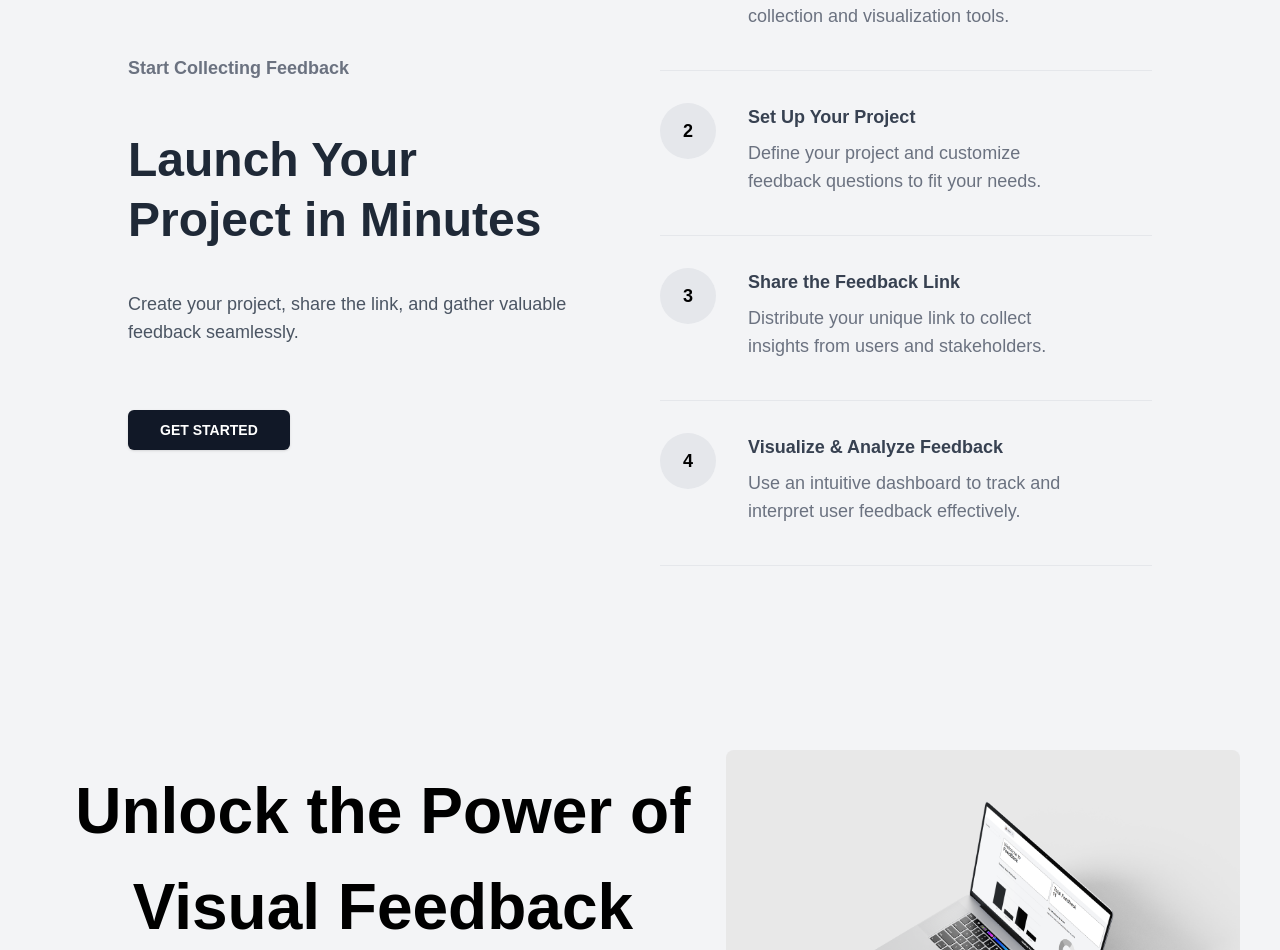
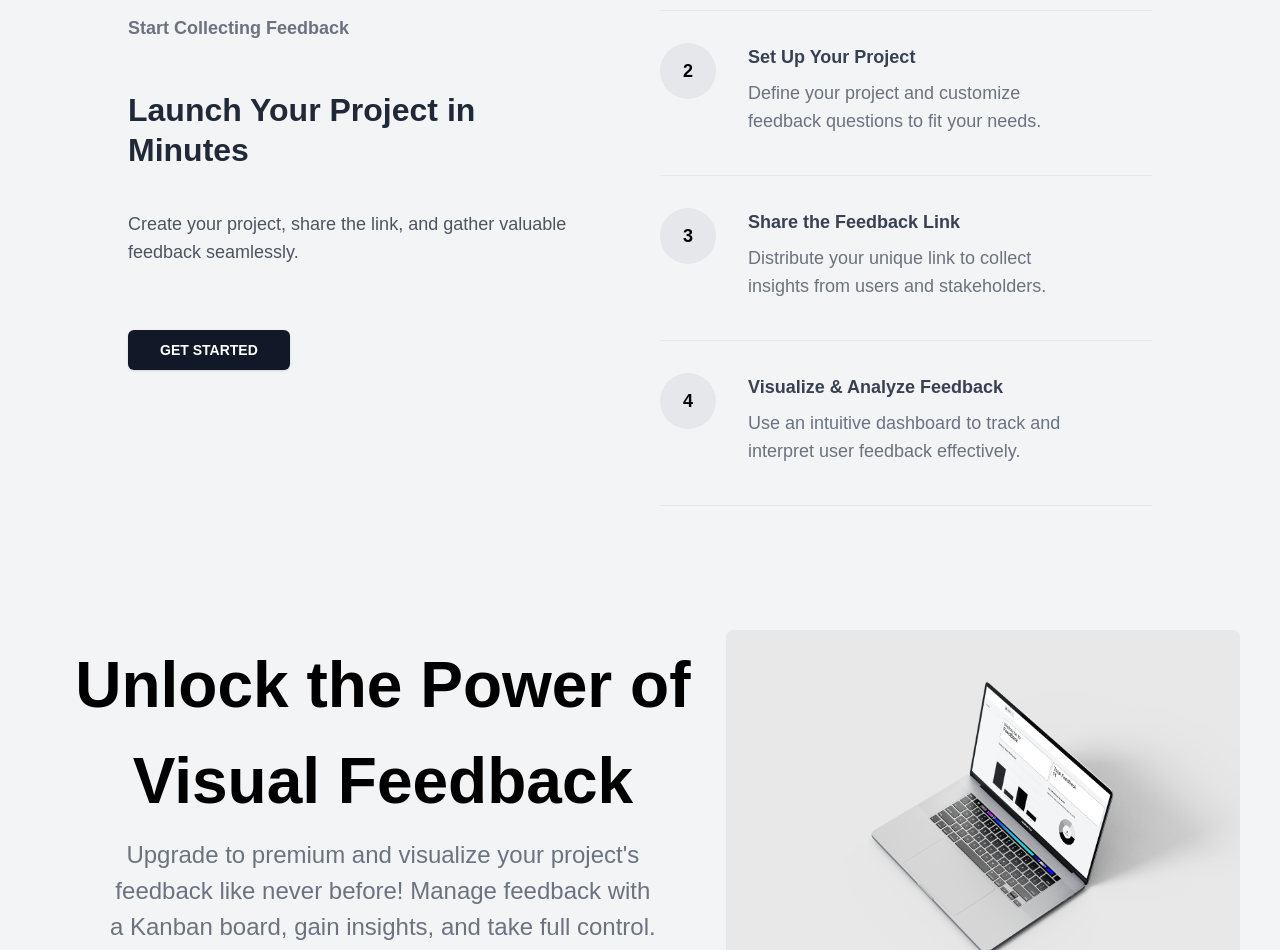
Before and after one commit to BestieeMu/feedbank, a Next.js app: page / in a window 1280 px wide. Shown: the part 942-1892 px from the top of the page. Built offline with nearby package versions, Linux system fonts and the light colour scheme; no server answers.

Commit message:
updated the home page UI

```diff
--- a/components/HowItWork.tsx
+++ b/components/HowItWork.tsx
@@ -28,16 +28,16 @@ const HowItWork = () => {
   };
 
   return (
-    <section className="py-20 w-full overflow-hidden ">
+    <section className="py-5 w-full overflow-hidden ">
       <div className=" px-4  sm:px-6  lg:px-8 mx-auto">
         <div className="max-w-5xl mx-auto">
-          <div className="flex flex-wrap items-center -mx-5">
+          <div className="flex flex-col md:flex-row items-center -mx-5">
             <div className="w-full lg:w-1/2 px-5 mb-20 lg:mb-0">
               <div className="max-w-md">
                 <span className="text-lg font-bold text-gray-500">
                   Start Collecting Feedback
                 </span>
-                <h2 className="mt-12 mb-10 text-5xl font-extrabold leading-tight text-gray-800 dark:text-gray-200">
+                <h2 className="mt-12 mb-10 text-[2rem] font-extrabold leading-tight text-gray-800 ">
                   Launch Your Project in Minutes
                 </h2>
                 <p className="mb-16 text-lg text-gray-600 dark:text-gray-400">
--- a/components/PremiumVisualCTA.tsx
+++ b/components/PremiumVisualCTA.tsx
@@ -28,12 +28,12 @@ const PremiumVisualCTA = () => {
     }
   };
   return (
-    <div className="w-full flex text-center  p-10 mt-16 rounded-lg shadow-lg relative">
+    <div className="w-full flex flex-col md:flex-row text-center p-10 md:mt-16 rounded-lg shadow-lg">
       <div className="w-full flex flex-col justify-center items-center z-10">
         <h2 className="text-black text-[2rem] font-bold md:text-[4rem]">
           Unlock the Power of Visual Feedback
         </h2>
-        <p className="text-gray-500 text-2xl text-balance mt-2 max-w-xl mx-auto">
+        <p className="text-gray-500 text-[1.5rem] text-balance mt-2 max-w-xl mx-auto">
           Upgrade to premium and visualize your project's feedback like never
           before! Manage feedback with a Kanban board, gain insights, and take
           full control.
@@ -46,13 +46,14 @@ const PremiumVisualCTA = () => {
           Try Visual View
         </Button>
       </div>
-      <div className="w-9/12 rounded-lg overflow-hidden">
+      <div className="md:w-9/12 mt-10 w-full md:mt-0 rounded-lg overflow-hidden">
         <Image
           src="/MacBook_Pro_mockuo.png" // Replace with your image URL
           alt="Visual CTO Image Big"
+          layout="responsive"
           width={1200}
           height={500}
-          className=" w-full"
+          className="w-full"
         />
       </div>
     </div>
```
